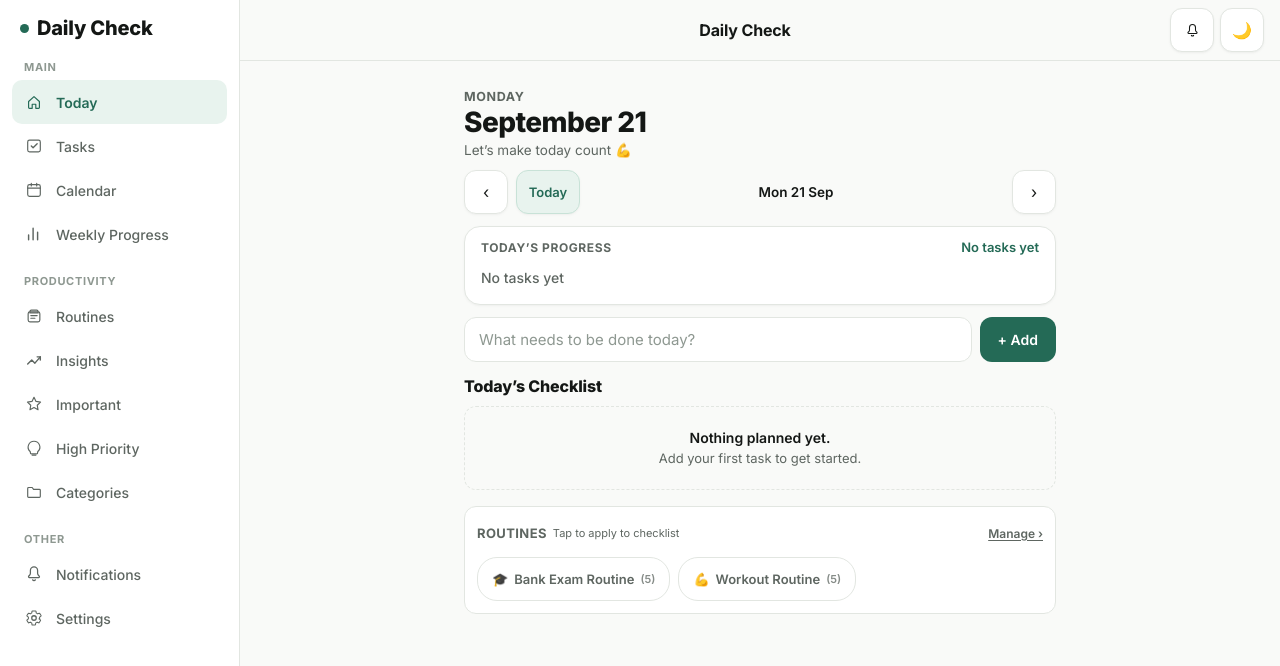
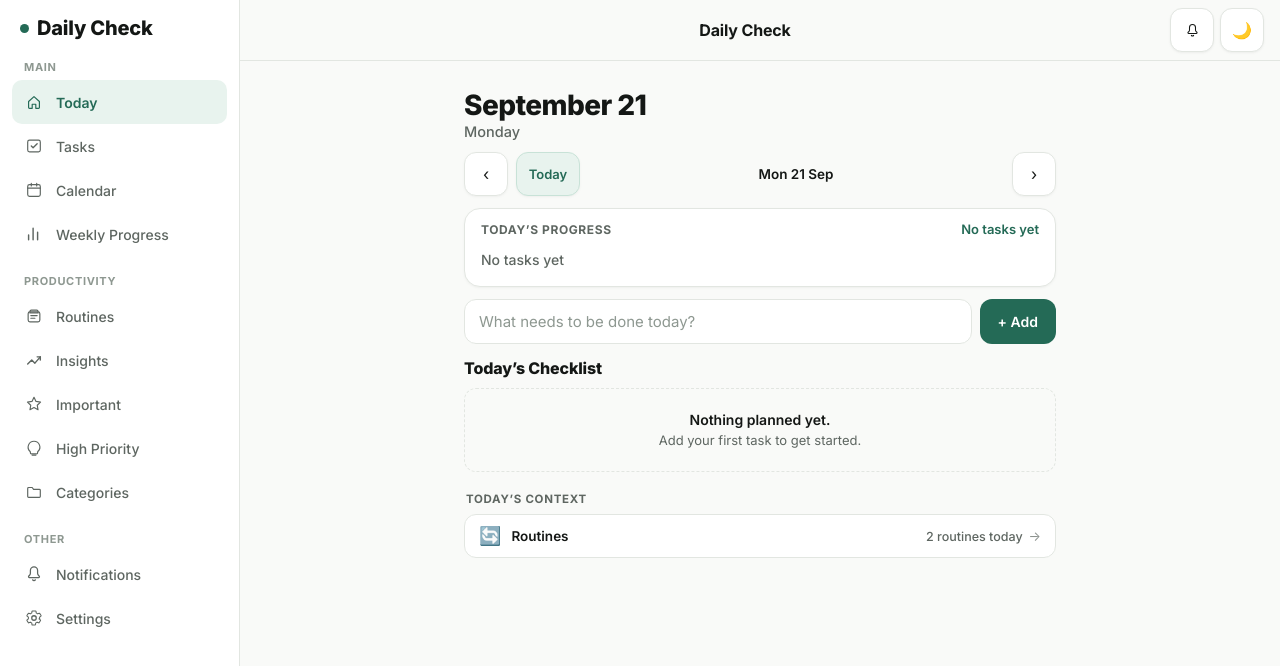
Before and after one commit to karthikkumar1330/daily-check-app, a React (Vite) app: page /today in a window 1280 px wide. Shown: the top 666 px of the page. Built offline with nearby package versions, Linux system fonts and the light colour scheme.

Commit message:
feat(today): implement TodayContext adaptive section
Replace old focus and routine sections with a new consolidated TodayContext component to streamline UI and improve navigation to goals and tasks.

```diff
--- /dev/null
+++ b/src/components/TodayContext/TodayContext.tsx
@@ -0,0 +1,164 @@
+import { useState } from "react";
+import { useNavigate } from "react-router-dom";
+import { useCountdownGoals } from "../../hooks/useCountdownGoals";
+import { useRoutines } from "../../hooks/useRoutines";
+import type { Task } from "../../types";
+import { computeCountdownStatus } from "../../utils/countdownUtils";
+import GoalsManagerModal from "../CountdownGoal/GoalsManagerModal";
+
+interface TodayContextProps {
+  viewDate: string;
+  tasks: Task[];
+  onOpenFocusSelector: () => void;
+}
+
+export default function TodayContext({
+  viewDate,
+  tasks,
+  onOpenFocusSelector
+}: TodayContextProps) {
+  const navigate = useNavigate();
+  const { goals, primaryGoal } = useCountdownGoals();
+  const { routines, isRoutineAppliedOnDate } = useRoutines();
+  const [goalsModalOpen, setGoalsModalOpen] = useState(false);
+
+  // 1. Countdown Goal (use existing countdown calculation, filter out completed)
+  const activeGoals = goals.filter((g) => computeCountdownStatus(g, viewDate).phase !== "complete");
+  const activeGoal =
+    primaryGoal && computeCountdownStatus(primaryGoal, viewDate).phase !== "complete"
+      ? primaryGoal
+      : activeGoals[0] || null;
+
+  const countdownStatus = activeGoal ? computeCountdownStatus(activeGoal, viewDate) : null;
+  const countdownDaysText = countdownStatus
+    ? countdownStatus.phase === "upcoming"
+      ? countdownStatus.daysUntilStart === 1
+        ? "Starts in 1 day"
+        : `Starts in ${countdownStatus.daysUntilStart}d`
+      : countdownStatus.daysLeft === 1
+      ? "1 day left"
+      : `${countdownStatus.daysLeft} days`
+    : "";
+
+  // 2. Focus Tasks
+  const focusTasks = tasks.filter((t) => t.focusDate === viewDate);
+  const completedFocusCount = focusTasks.filter((t) => t.completed).length;
+
+  // 3. Routines
+  const hasRoutines = routines.length > 0;
+  const appliedRoutinesCount = routines.filter((r) => isRoutineAppliedOnDate(r.id, tasks)).length;
+
+  // If no contextual data exists at all, render nothing (no empty cards, no placeholder content)
+  const hasAnyContext = !!activeGoal || focusTasks.length > 0 || hasRoutines;
+  if (!hasAnyContext) {
+    return null;
+  }
+
+  return (
+    <section className="today-context-section" aria-labelledby="today-context-heading" style={{ marginTop: 20, marginBottom: 16 }}>
+      <h2
+        id="today-context-heading"
+        style={{
+          fontSize: 11.5,
+          fontWeight: 700,
+          letterSpacing: "0.06em",
+          textTransform: "uppercase",
+          color: "var(--ink-muted)",
+          margin: "0 0 8px 2px"
+        }}
+      >
+        Today&rsquo;s Context
+      </h2>
+
+      <div className="today-context-list" style={{ display: "flex", flexDirection: "column", gap: 6 }}>
+        {/* Active Countdown Goal Row */}
+        {activeGoal && countdownStatus ? (
+          <button
+            type="button"
+            className="today-context-row"
+            onClick={() => setGoalsModalOpen(true)}
+            aria-label={`Countdown goal: ${activeGoal.title}, ${countdownDaysText}. Tap to manage goals.`}
+          >
+            <div className="today-context-row-left">
+              <span className="today-context-icon" aria-hidden="true">
+                {activeGoal.icon || "🎯"}
+              </span>
+              <span className="today-context-title">
+                {activeGoal.title}
+              </span>
+            </div>
+            <div className="today-context-row-right">
+              <span className="today-context-info">
+                {countdownDaysText}
+              </span>
+              <span className="today-context-arrow" aria-hidden="true">
+                &rarr;
+              </span>
+            </div>
+          </button>
+        ) : null}
+
+        {/* Selected Focus Tasks Row */}
+        {focusTasks.length > 0 ? (
+          <button
+            type="button"
+            className="today-context-row"
+            onClick={onOpenFocusSelector}
+            aria-label={`Focus: ${focusTasks.length} task${focusTasks.length === 1 ? "" : "s"}${completedFocusCount > 0 ? `, ${completedFocusCount} completed` : ""}. Tap to edit focus tasks.`}
+          >
+            <div className="today-context-row-left">
+              <span className="today-context-icon" aria-hidden="true">
+                🎯
+              </span>
+              <span className="today-context-title">
+                Focus
+              </span>
+            </div>
+            <div className="today-context-row-right">
+              <span className="today-context-info">
+                {focusTasks.length} {focusTasks.length === 1 ? "task" : "tasks"}
+                {completedFocusCount > 0 ? ` · ${completedFocusCount} done` : ""}
+              </span>
+              <span className="today-context-arrow" aria-hidden="true">
+                &rarr;
+              </span>
+            </div>
+          </button>
+        ) : null}
+
+        {/* Active Routines Row */}
+        {hasRoutines ? (
+          <button
+            type="button"
+            className="today-context-row"
+            onClick={() => navigate("/routines")}
+            aria-label={`Routines: ${routines.length} routine${routines.length === 1 ? "" : "s"} available. Tap to view routines.`}
+          >
+            <div className="today-context-row-left">
+              <span className="today-context-icon" aria-hidden="true">
+                🔄
+              </span>
+              <span className="today-context-title">
+                {routines.length === 1 ? routines[0].name : "Routines"}
+              </span>
+            </div>
+            <div className="today-context-row-right">
+              <span className="today-context-info">
+                {appliedRoutinesCount > 0
+                  ? `${appliedRoutinesCount}/${routines.length} applied`
+                  : `${routines.length} routine${routines.length === 1 ? "" : "s"} today`}
+              </span>
+              <span className="today-context-arrow" aria-hidden="true">
+                &rarr;
+              </span>
+            </div>
+          </button>
+        ) : null}
+      </div>
+
+      {goalsModalOpen ? (
+        <GoalsManagerModal onClose={() => setGoalsModalOpen(false)} />
+      ) : null}
+    </section>
+  );
+}
--- a/src/index.css
+++ b/src/index.css
@@ -2238,26 +2238,87 @@ textarea:focus-visible,
 .today-header-block {
   margin-bottom: 12px;
 }
-.today-weekday-label {
-  font-size: 12.5px;
-  font-weight: 700;
-  letter-spacing: 0.05em;
-  text-transform: uppercase;
-  color: var(--ink-muted);
-  margin-bottom: 2px;
-}
 .today-date-heading {
   font-size: clamp(22px, 6.5vw, 28px);
   font-weight: 800;
   letter-spacing: -0.02em;
   line-height: 1.15;
   color: var(--ink);
-  margin: 0 0 4px;
-}
-.page-greeting {
+  margin: 0 0 2px;
+}
+.today-weekday-label {
+  font-size: 14.5px;
+  font-weight: 500;
+  color: var(--ink-muted);
+  margin: 0;
+  letter-spacing: normal;
+  text-transform: capitalize;
+}
+
+/* Today's Context Adaptive Zone */
+.today-context-section {
+  margin-top: 20px;
+  margin-bottom: 16px;
+}
+.today-context-row {
+  display: flex;
+  align-items: center;
+  justify-content: space-between;
+  gap: 12px;
+  padding: 10px 14px;
+  background: var(--surface);
+  border: 1px solid var(--border);
+  border-radius: var(--radius-md, 12px);
+  min-height: 44px;
+  text-decoration: none;
+  cursor: pointer;
+  transition: background-color 0.15s ease, border-color 0.15s ease, transform 0.1s ease;
+  width: 100%;
+  font-family: inherit;
+  text-align: left;
+}
+.today-context-row:hover {
+  background: var(--surface-hover);
+  border-color: var(--border-hover);
+}
+.today-context-row:active {
+  transform: scale(0.995);
+}
+.today-context-row-left {
+  display: flex;
+  align-items: center;
+  gap: 10px;
+  min-width: 0;
+  flex: 1;
+}
+.today-context-icon {
+  font-size: 18px;
+  line-height: 1;
+  flex-shrink: 0;
+}
+.today-context-title {
   font-size: 13.5px;
-  color: var(--ink-muted);
-  margin: 0;
+  font-weight: 600;
+  color: var(--ink);
+  overflow: hidden;
+  text-overflow: ellipsis;
+  white-space: nowrap;
+}
+.today-context-row-right {
+  display: flex;
+  align-items: center;
+  gap: 6px;
+  flex-shrink: 0;
+}
+.today-context-info {
+  font-size: 12.5px;
+  font-weight: 500;
+  color: var(--ink-muted);
+}
+.today-context-arrow {
+  font-size: 13px;
+  color: var(--ink-muted);
+  opacity: 0.7;
 }
 
 
--- a/src/pages/Today/Today.tsx
+++ b/src/pages/Today/Today.tsx
@@ -8,9 +8,7 @@ import { consumePendingDeepLink } from "../../utils/notificationStorage";
 import { dayStats } from "../../utils/progressUtils";
 import DateNavigator from "../../components/DateNavigator/DateNavigator";
 import ProgressCard from "../../components/ProgressCard/ProgressCard";
-import CountdownCard from "../../components/CountdownGoal/CountdownCard";
-import TodayRoutinesBar from "../../components/Routines/TodayRoutinesBar";
-import TodayFocusSection from "../../components/Focus/TodayFocusSection";
+import TodayContext from "../../components/TodayContext/TodayContext";
 import FocusSelectorModal from "../../components/Focus/FocusSelectorModal";
 import QuickAddTask from "../../components/QuickAddTask/QuickAddTask";
 import TaskList from "../../components/TaskList/TaskList";
@@ -151,12 +149,6 @@ export default function Today() {
   }, [viewDate, getDay]);
 
   const isToday = viewDate === currentToday;
-  const isFuture = viewDate > currentToday;
-  const greeting = isToday
-    ? "Let’s make today count 💪"
-    : isFuture
-    ? "Planning ahead for this day"
-    : "Looking back at this day";
   const day = getDay(viewDate);
   const stats = dayStats(day);
 
@@ -189,9 +181,8 @@ export default function Today() {
   return (
     <div className="page today-page">
       <div className="today-header-block">
+        <h1 className="today-date-heading">{formatDayMonth(viewDate)}</h1>
         <div className="today-weekday-label">{weekdayFull(viewDate)}</div>
-        <h1 className="today-date-heading">{formatDayMonth(viewDate)}</h1>
-        <p className="page-greeting">{greeting}</p>
       </div>
 
 
@@ -317,18 +308,12 @@ export default function Today() {
         )}
       </div>
 
-      {/* Contextual Sections (Render only when real user data exists) */}
-      <TodayFocusSection
-        dateStr={viewDate}
+      {/* Adaptive Today's Context zone (Renders ONLY when real contextual data exists) */}
+      <TodayContext
+        viewDate={viewDate}
         tasks={day.tasks}
-        onToggleTask={(id) => toggleTask(viewDate, id)}
-        onToggleFocus={handleToggleFocus}
-        onOpenSelector={() => setFocusSelectorOpen(true)}
+        onOpenFocusSelector={() => setFocusSelectorOpen(true)}
       />
-
-      <TodayRoutinesBar viewDate={viewDate} onToast={showToast} />
-
-      <CountdownCard />
 
       {focusSelectorOpen ? (
         <FocusSelectorModal
```
Also changed, not shown: 1 other file (tests, documents, lock files or other folders).
